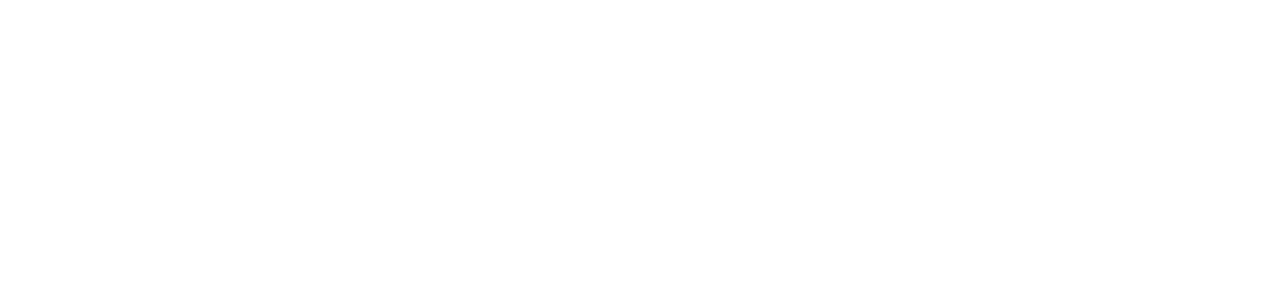
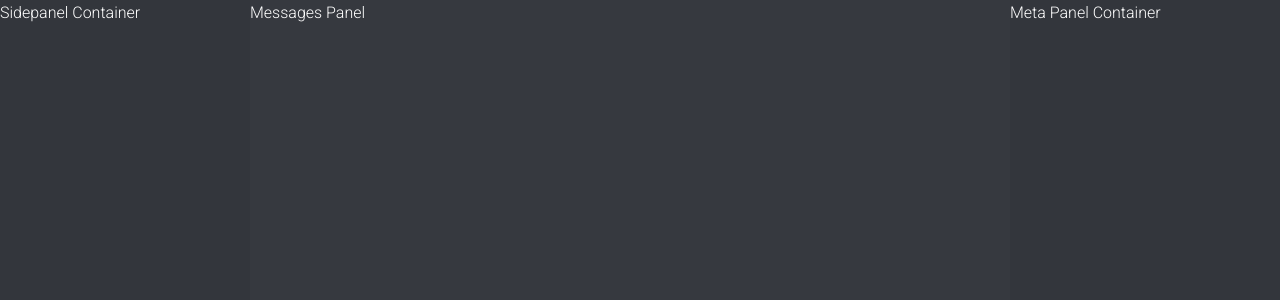
Before and after one commit to SamOdras/react-space-chat, a React (Create React App) app: page / in a window 1280 px wide. Shown: the top 300 px of the page. Built offline with nearby package versions, Linux system fonts and the light colour scheme.

Commit message:
Initial Setup main page

```diff
--- a/src/App.js
+++ b/src/App.js
@@ -4,12 +4,14 @@
 import './App.styles.scss';
 
 import AuthPage from './pages/signInSignUp/signInSignUp.component'
+import MainPage from './pages/main-page/main-page.component';
 
 class App extends React.Component {
   render(){
     return(
       <Router history={history}>
         <Switch>
+          <Route path="/" exact component={MainPage}/>
           <Route path="/auth" exact component={AuthPage}/>
         </Switch>
       </Router>
--- /dev/null
+++ b/src/components/messages/messages.component.jsx
@@ -0,0 +1,14 @@
+import React from 'react';
+import './messages.styles.scss';
+
+class Messages extends React.Component {
+  render(){
+    return(
+      <div className="messages-container">
+        Messages Panel
+      </div>
+    )
+  }
+}
+
+export default Messages;
--- /dev/null
+++ b/src/components/messages/messages.styles.scss
@@ -0,0 +1,4 @@
+.messages-container {
+  grid-column: main-start / main-end;
+  background-color: #36393f;
+}
--- /dev/null
+++ b/src/components/meta-panel/meta-panel.component.jsx
@@ -0,0 +1,14 @@
+import React from 'react';
+import './meta-panel.styles.scss';
+
+class MetaPanel extends React.Component {
+  render(){
+    return(
+      <div className="metapanel-container">
+        Meta Panel Container
+      </div>
+    )
+  }
+}
+
+export default MetaPanel;
--- /dev/null
+++ b/src/components/meta-panel/meta-panel.styles.scss
@@ -0,0 +1,4 @@
+.metapanel-container {
+  grid-column: rightbar-start / rightbar-end;
+  background-color: #33363c;
+}
--- /dev/null
+++ b/src/components/side-panel/side-panel.component.jsx
@@ -0,0 +1,14 @@
+import React from 'react';
+import './side-panel.styles.scss';
+
+class SidePanel extends React.Component {
+  render(){
+    return(
+      <div className="sidepanel-container">
+        Sidepanel Container
+      </div>
+    )
+  }
+}
+
+export default SidePanel;
--- /dev/null
+++ b/src/components/side-panel/side-panel.styles.scss
@@ -0,0 +1,4 @@
+.sidepanel-container {
+  grid-column: sidebar-start / sidebar-end;
+  background-color: #33363c;
+}
--- /dev/null
+++ b/src/pages/main-page/main-page.component.jsx
@@ -0,0 +1,19 @@
+import React from "react";
+import SidePanel from "../../components/side-panel/side-panel.component";
+import Messages from "../../components/messages/messages.component";
+import MetaPanel from "../../components/meta-panel/meta-panel.component";
+import "./main-page.styles.scss";
+
+class MainPage extends React.Component {
+  render() {
+    return (
+      <div className="main-page-container">
+        <SidePanel />
+        <Messages />
+        <MetaPanel />
+      </div>
+    );
+  }
+}
+
+export default MainPage;
--- /dev/null
+++ b/src/pages/main-page/main-page.styles.scss
@@ -0,0 +1,20 @@
+@import '../../responsive.styles.scss';
+
+.main-page-container {
+  display: grid;
+  height: 100vh;
+  grid-template-columns: [sidebar-start] 250px [sidebar-end main-start] 1fr [main-end rightbar-start] 270px [rightbar-end];
+  color: white;
+  .left-sidebar {
+    grid-column: sidebar-start / sidebar-end;
+    background-color: #33363C;
+  }
+  .main-content {
+    grid-column: main-start / main-end;
+    background-color: #36393F;
+  }
+  .right-sidebar {
+    grid-column: rightbar-start / rightbar-end;
+    background-color: #33363C;
+  }
+}
```
Also changed, not shown: src/assets/logos.png (deleted), src/assets/messages-logo.png (added).
